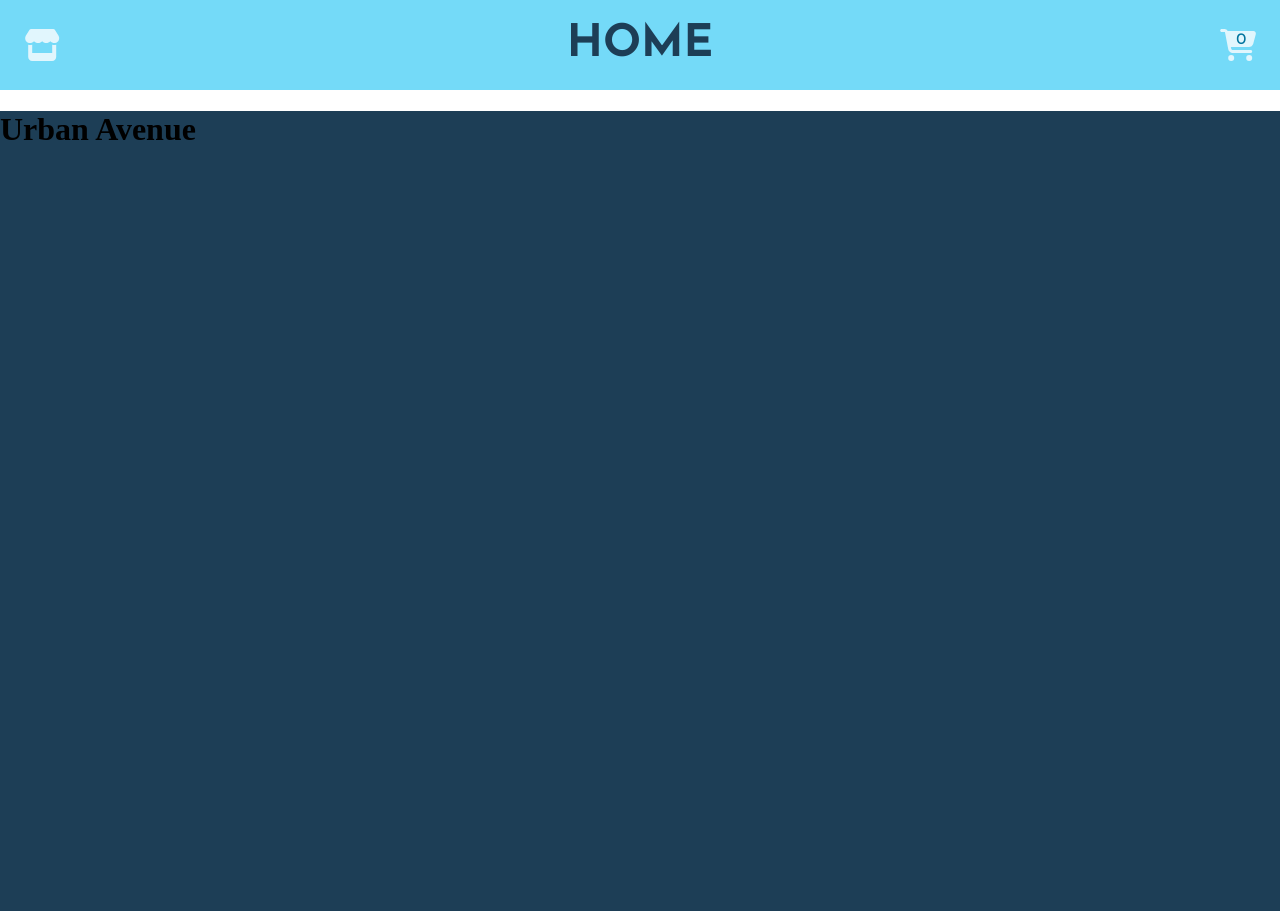
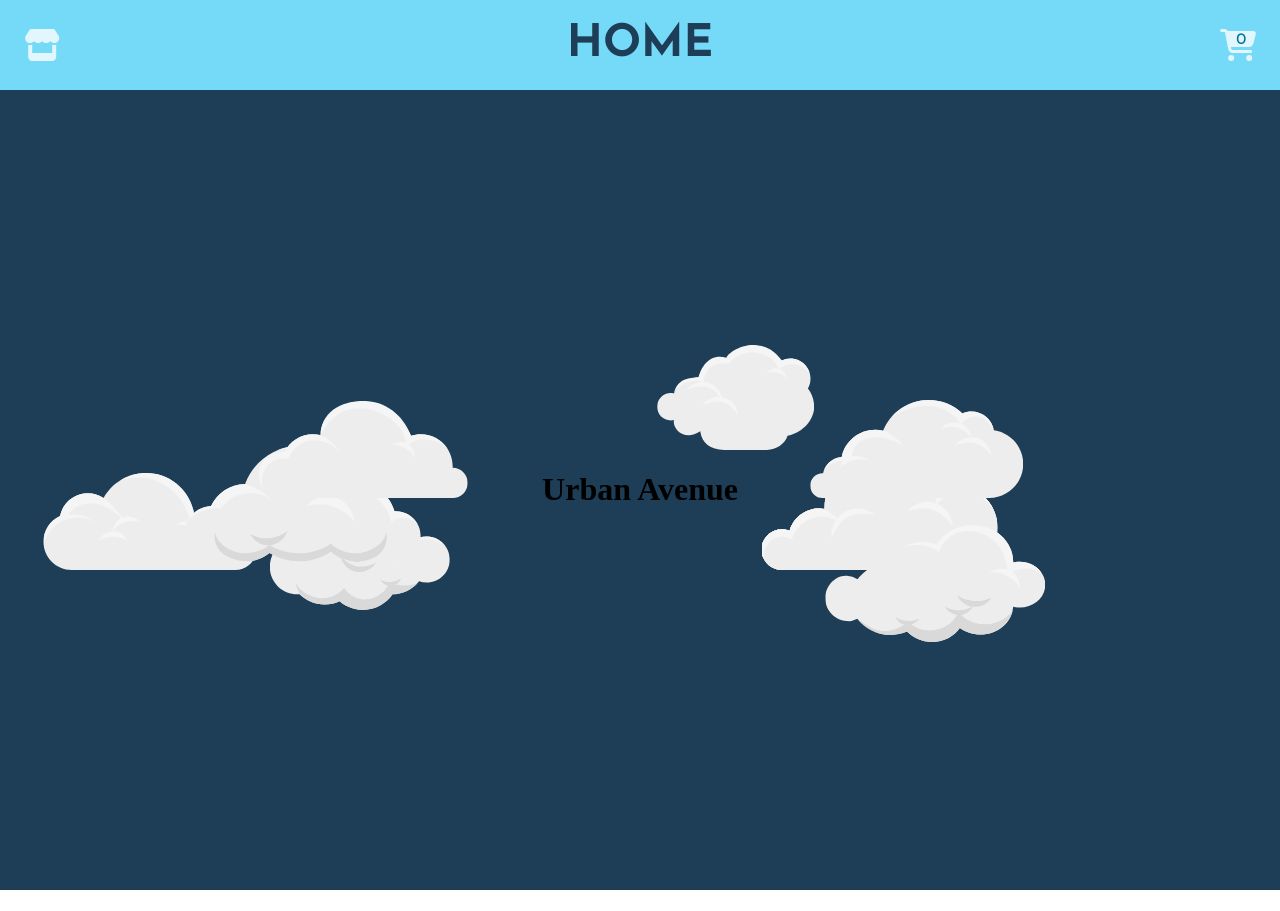
Before and after one commit to AnhPati/OdinProject_react_projects, a React (Vite) app in the folder shopping_cart/: page / in a window 1280 px wide. After the commit the page ends 890 px from the top, so only its background shows below. Built offline with nearby package versions, Linux system fonts and the light colour scheme.

Commit message:
🚧 HOME > Import cloud svg and display slide out animation.

```diff
--- a/shopping_cart/src/components/Home.tsx
+++ b/shopping_cart/src/components/Home.tsx
@@ -1,9 +1,25 @@
 import styled from "styled-components";
+import CloudOne from "./../assets/cloud-1.svg"
+import CloudTwo from "./../assets/cloud-2.svg"
+import CloudThree from "./../assets/cloud-3.svg"
+import CloudFour from "./../assets/cloud-4.svg"
+import CloudFive from "./../assets/cloud-5.svg"
+import CloudSix from "./../assets/cloud-6.svg"
+import CloudSeven from "./../assets/cloud-7.svg"
+import CloudEight from "./../assets/cloud-8.svg"
 
 const Home = () => {
     return (
         <HomeStyled>
             <h1>Urban Avenue</h1>
+            <img src={CloudOne} alt="first cloud" />
+            <img src={CloudTwo} alt="second cloud" />
+            <img src={CloudThree} alt="third cloud" />
+            <img src={CloudFour} alt="fourth cloud" />
+            <img src={CloudFive} alt="fifth cloud" />
+            <img src={CloudSix} alt="sixth cloud" />
+            <img src={CloudSeven} alt="seventh cloud" />
+            <img src={CloudEight} alt="eighth cloud" />
         </HomeStyled>
     )
 }
@@ -11,9 +27,77 @@ const Home = () => {
 export default Home
 
 const HomeStyled = styled.main`
+    position: relative;
     height: 100vh;
+    display: flex;
+    flex-direction: column;
+    align-items: center;
+    justify-content: center;
     background: #1D3E56;
     animation: fadeBackgroundColor 5000ms ease-in;
+
+    img {
+        position: absolute;
+        bottom: 50%;
+        right: 50%;
+    }
+
+    img:nth-child(2) {
+        right: 35%;
+        bottom: 40%;
+        animation: slideOutRight 5000ms ease-in-out;
+        transform: translateX(70%);
+
+    }
+    img:nth-child(3) {
+        bottom: 31%;
+        right: 39%;
+        animation: fastSlideOutRight 5000ms ease-in-out;
+        transform: translateX(120%);
+
+    }
+    img:nth-child(4) {
+        bottom: 49%;
+        right: 40%;
+        animation: fastSlideOutRight 5000ms ease-in-out;
+        transform: translateX(120%);
+
+    }
+    img:nth-child(5) {
+        bottom: 55%;
+        right: 45%;
+        animation: slideOutRight 5000ms ease-in-out;
+        transform: translateX(70%);
+
+    }
+    img:nth-child(6) {
+        bottom: 35%;
+        right: 55%;
+        animation: slideOutLeft 5000ms ease-in-out;
+        transform: translateX(-70%);
+
+    }
+    img:nth-child(7) {
+        bottom: 40%;
+        right: 60%;
+        animation: fastSlideOutLeft 5000ms ease-in-out;
+        transform: translateX(-120%);
+
+    }
+    img:nth-child(8) {
+        bottom: 41%;
+        right: 45%;
+        animation: fastSlideOutLeft 5000ms ease-in-out;
+        transform: translateX(-120%);
+
+    }
+    img:nth-child(9) {
+        bottom: 49%;
+        right: 52%;
+        animation: slideOutLeft 5000ms ease-in-out;
+        transform: translateX(-70%);
+
+    }
 
     @keyframes fadeBackgroundColor {
         0% {
@@ -23,4 +107,43 @@ const HomeStyled = styled.main`
             background: #1D3E56;
         }
     }
+
+    @keyframes slideOutLeft {
+        0% {
+            transform: translateX(0%);
+        }
+
+        100% {
+            transform: translateX(-70%);
+        }
+    }
+
+    @keyframes slideOutRight {
+        0% {
+            transform: translateX(0%);
+        }
+
+        100% {
+            transform: translateX(70%);
+        }
+    }
+    @keyframes fastSlideOutLeft {
+        0% {
+            transform: translateX(0%);
+        }
+
+        100% {
+            transform: translateX(-120%);
+        }
+    }
+
+    @keyframes fastSlideOutRight {
+        0% {
+            transform: translateX(0%);
+        }
+
+        100% {
+            transform: translateX(120%);
+        }
+    }
 `;
```
